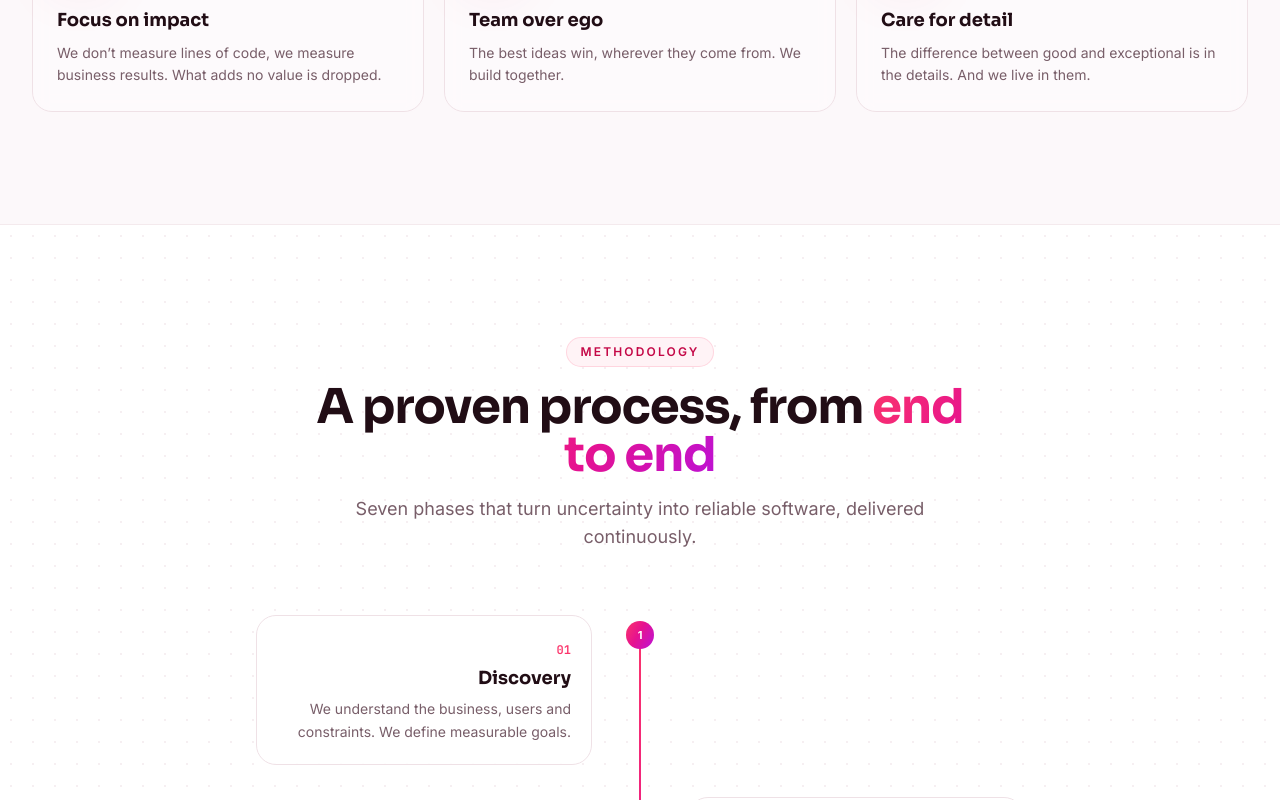
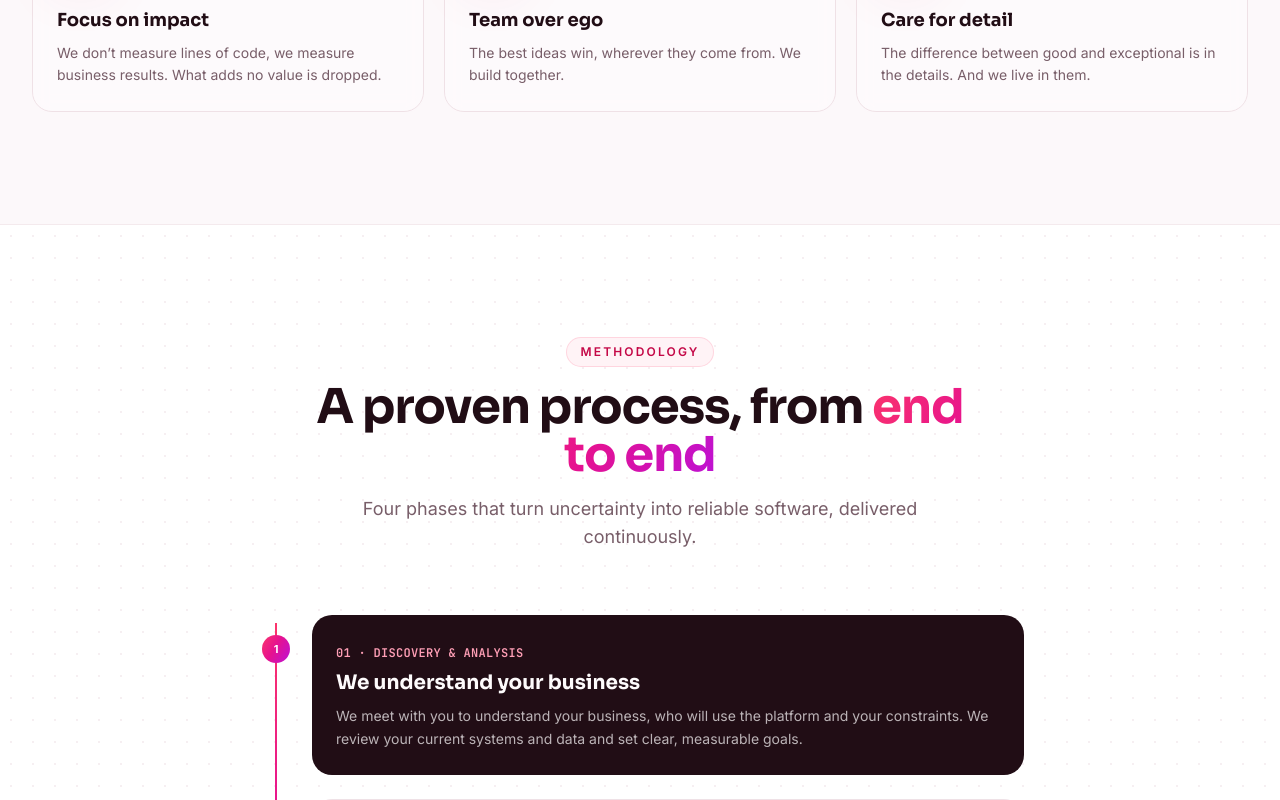
Before and after one commit to Leancen22/ELEM-Site, a Next.js app: page /en/nosotros in a window 1280 px wide. Shown: the part 2000-2800 px from the top of the page. Built offline with nearby package versions, Linux system fonts and the light colour scheme.

Commit message:
commit 11

```diff
--- a/src/components/sections/methodology.tsx
+++ b/src/components/sections/methodology.tsx
@@ -29,15 +29,15 @@ export function Methodology() {
 
         <div ref={ref} className="relative mx-auto mt-16 max-w-3xl">
           {/* track */}
-          <div className="absolute left-[27px] top-2 h-[calc(100%-1rem)] w-0.5 bg-border md:left-1/2 md:-translate-x-1/2" />
+          <div className="absolute left-[19px] top-2 h-[calc(100%-1rem)] w-0.5 bg-border" />
           <motion.div
             style={{ height: lineHeight }}
-            className="absolute left-[27px] top-2 w-0.5 bg-brand-gradient md:left-1/2 md:-translate-x-1/2"
+            className="absolute left-[19px] top-2 w-0.5 bg-brand-gradient"
           />
 
-          <div className="space-y-8">
+          <div className="space-y-6">
             {methodology.map((m, i) => {
-              const left = i % 2 === 0;
+              const dark = i % 2 === 0;
               return (
                 <motion.div
                   key={m.step}
@@ -45,27 +45,33 @@ export function Methodology() {
                   whileInView={{ opacity: 1, y: 0 }}
                   viewport={{ once: true, amount: 0.6 }}
                   transition={{ duration: 0.6, ease: [0.22, 1, 0.36, 1] }}
-                  className={`relative flex items-start gap-6 md:w-1/2 ${
-                    left
-                      ? 'md:ml-0 md:pr-12 md:text-right'
-                      : 'md:ml-auto md:flex-row-reverse md:pl-12 md:text-left'
-                  }`}
+                  className="relative flex items-stretch gap-6 pl-14"
                 >
+                  <div className="absolute left-[6px] top-5 z-10 grid size-7 place-items-center rounded-full bg-brand-gradient text-[11px] font-bold text-white shadow-glow">
+                    {i + 1}
+                  </div>
                   <div
-                    className={`absolute left-[14px] top-1.5 z-10 grid size-7 place-items-center rounded-full bg-brand-gradient text-[11px] font-bold text-white shadow-glow md:left-auto ${
-                      left ? 'md:-right-[14px]' : 'md:-left-[14px]'
+                    className={`flex-1 rounded-2xl p-6 backdrop-blur transition-colors ${
+                      dark
+                        ? 'bg-foreground text-background hover:bg-foreground/95'
+                        : 'border border-border bg-card/70 text-foreground hover:border-rose-200 dark:hover:border-rose-500/30'
                     }`}
                   >
-                    {i + 1}
-                  </div>
-                  <div className="ml-14 flex-1 rounded-2xl border border-border bg-card/70 p-5 backdrop-blur transition-colors hover:border-rose-200 md:ml-0 dark:hover:border-rose-500/30">
-                    <span className="font-mono text-xs font-semibold text-rose-500">
-                      {m.step}
+                    <span
+                      className={`font-mono text-xs font-semibold uppercase tracking-wide ${
+                        dark ? 'text-rose-300 dark:text-rose-600' : 'text-rose-500'
+                      }`}
+                    >
+                      {m.step} · {m.title}
                     </span>
-                    <h3 className="mt-1 font-display text-lg font-bold text-foreground">
-                      {m.title}
+                    <h3 className="mt-1.5 font-display text-xl font-bold">
+                      {m.tagline}
                     </h3>
-                    <p className="mt-1.5 text-sm leading-relaxed text-muted-foreground">
+                    <p
+                      className={`mt-2 text-sm leading-relaxed ${
+                        dark ? 'text-background/70' : 'text-muted-foreground'
+                      }`}
+                    >
                       {m.description}
                     </p>
                   </div>
--- a/src/content/home.ts
+++ b/src/content/home.ts
@@ -32,7 +32,7 @@ export type CaseStudy = {
   accent: string;
 };
 
-export type MethodologyStep = { step: string; title: string; description: string };
+export type MethodologyStep = { step: string; title: string; tagline: string; description: string };
 export type Benefit = { title: string; body: string };
 export type Testimonial = { quote: string; name: string; role: string };
 
@@ -141,13 +141,10 @@ export const home: Record<Locale, HomeContent> = {
       { client: 'GovDigital', sector: 'Sector público', title: 'Portal ciudadano accesible para 4M de usuarios', impact: 'Accesibilidad AAA y 4M de trámites digitales al año.', kpis: [{ value: 'AAA', label: 'accesibilidad' }, { value: '4M', label: 'trámites/año' }, { value: '-60%', label: 'tiempo gestión' }], tech: ['drupal', 'react', 'php', 'aws'], accent: 'from-rose-600 to-purple-600' },
     ],
     methodology: [
-      { step: '01', title: 'Descubrimiento', description: 'Entendemos negocio, usuarios y restricciones. Definimos objetivos medibles.' },
-      { step: '02', title: 'Análisis', description: 'Auditamos sistemas, datos y arquitectura actual. Identificamos riesgos y oportunidades.' },
-      { step: '03', title: 'Diseño', description: 'Arquitectura técnica, UX/UI y plan de entrega incremental con prototipos validados.' },
-      { step: '04', title: 'Desarrollo', description: 'Ingeniería con CI/CD, revisión de código y entregas continuas cada sprint.' },
-      { step: '05', title: 'QA', description: 'Testing automatizado, performance, seguridad y accesibilidad en cada release.' },
-      { step: '06', title: 'Implementación', description: 'Despliegue con contenedores, cero cortes de servicio y vuelta atrás segura.' },
-      { step: '07', title: 'Soporte', description: 'Operación, evolución y SLA. Tu plataforma mejora de forma continua.' },
+      { step: '01', title: 'Descubrimiento y Análisis', tagline: 'Entendemos tu negocio', description: 'Nos reunimos contigo para entender tu negocio, quién usará la plataforma y tus limitaciones. Revisamos tus sistemas y datos actuales y fijamos objetivos claros y medibles.' },
+      { step: '02', title: 'Diseño', tagline: 'Damos forma a la solución', description: 'Definimos la arquitectura técnica y diseñamos la interfaz pensando en quien la usará. Validamos las ideas con prototipos antes de programar.' },
+      { step: '03', title: 'Desarrollo y QA', tagline: 'Construimos a medida', description: 'Programamos en ciclos cortos, revisando cada cambio. En paralelo probamos rendimiento, seguridad y accesibilidad para garantizar la calidad de cada versión.' },
+      { step: '04', title: 'Entrega y soporte', tagline: 'Lanzamos y acompañamos', description: 'Lanzamos la plataforma de forma controlada, sin cortes de servicio y pudiendo volver atrás si algo falla. Después seguimos a tu lado: mejoras, evolución y soporte con SLA.' },
     ],
     benefits: [
       { title: 'Equipo senior, sin intermediarios', body: 'Trabajas directamente con arquitectos e ingenieros senior. Sin capas, sin ruido: decisiones rápidas y de calidad.' },
@@ -205,7 +202,7 @@ export const home: Record<Locale, HomeContent> = {
         eyebrow: 'Metodología',
         lead: 'Un proceso probado, de',
         accent: 'extremo a extremo',
-        description: 'Siete fases que convierten la incertidumbre en software fiable, entregado de forma continua.',
+        description: 'Cuatro fases que convierten la incertidumbre en software fiable, entregado de forma continua.',
       },
       benefits: {
         eyebrow: 'Por qué ELEM',
@@ -275,13 +272,10 @@ export const home: Record<Locale, HomeContent> = {
       { client: 'GovDigital', sector: 'Public sector', title: 'Accessible citizen portal for 4M users', impact: 'AAA accessibility and 4M digital procedures per year.', kpis: [{ value: 'AAA', label: 'accessibility' }, { value: '4M', label: 'procedures/yr' }, { value: '-60%', label: 'processing time' }], tech: ['drupal', 'react', 'php', 'aws'], accent: 'from-rose-600 to-purple-600' },
     ],
     methodology: [
-      { step: '01', title: 'Discovery', description: 'We understand the business, users and constraints. We define measurable goals.' },
-      { step: '02', title: 'Analysis', description: 'We audit current systems, data and architecture. We identify risks and opportunities.' },
-      { step: '03', title: 'Design', description: 'Technical architecture, UX/UI and an incremental delivery plan with validated prototypes.' },
-      { step: '04', title: 'Development', description: 'Engineering with CI/CD, code review and continuous delivery every sprint.' },
-      { step: '05', title: 'QA', description: 'Automated testing, performance, security and accessibility on every release.' },
-      { step: '06', title: 'Deployment', description: 'Container-based rollout with zero downtime and safe rollback.' },
-      { step: '07', title: 'Support', description: 'Operation, evolution and SLA. Your platform keeps improving continuously.' },
+      { step: '01', title: 'Discovery & Analysis', tagline: 'We understand your business', description: 'We meet with you to understand your business, who will use the platform and your constraints. We review your current systems and data and set clear, measurable goals.' },
+      { step: '02', title: 'Design', tagline: 'We shape the solution', description: 'We define the technical architecture and design the interface around the people who will use it. We validate ideas with prototypes before writing any code.' },
+      { step: '03', title: 'Development & QA', tagline: 'We build to measure', description: 'We code in short cycles, reviewing every change. In parallel we test performance, security and accessibility to ensure the quality of every release.' },
+      { step: '04', title: 'Delivery & support', tagline: 'We launch and stay on', description: 'We launch the platform in a controlled way, with no downtime and the ability to roll back if something fails. Then we stay by your side: improvements, evolution and support with an SLA.' },
     ],
     benefits: [
       { title: 'A senior team, no middlemen', body: 'You work directly with senior architects and engineers. No layers, no noise: fast, high-quality decisions.' },
@@ -339,7 +333,7 @@ export const home: Record<Locale, HomeContent> = {
         eyebrow: 'Methodology',
         lead: 'A proven process, from',
         accent: 'end to end',
-        description: 'Seven phases that turn uncertainty into reliable software, delivered continuously.',
+        description: 'Four phases that turn uncertainty into reliable software, delivered continuously.',
       },
       benefits: {
         eyebrow: 'Why ELEM',
```
